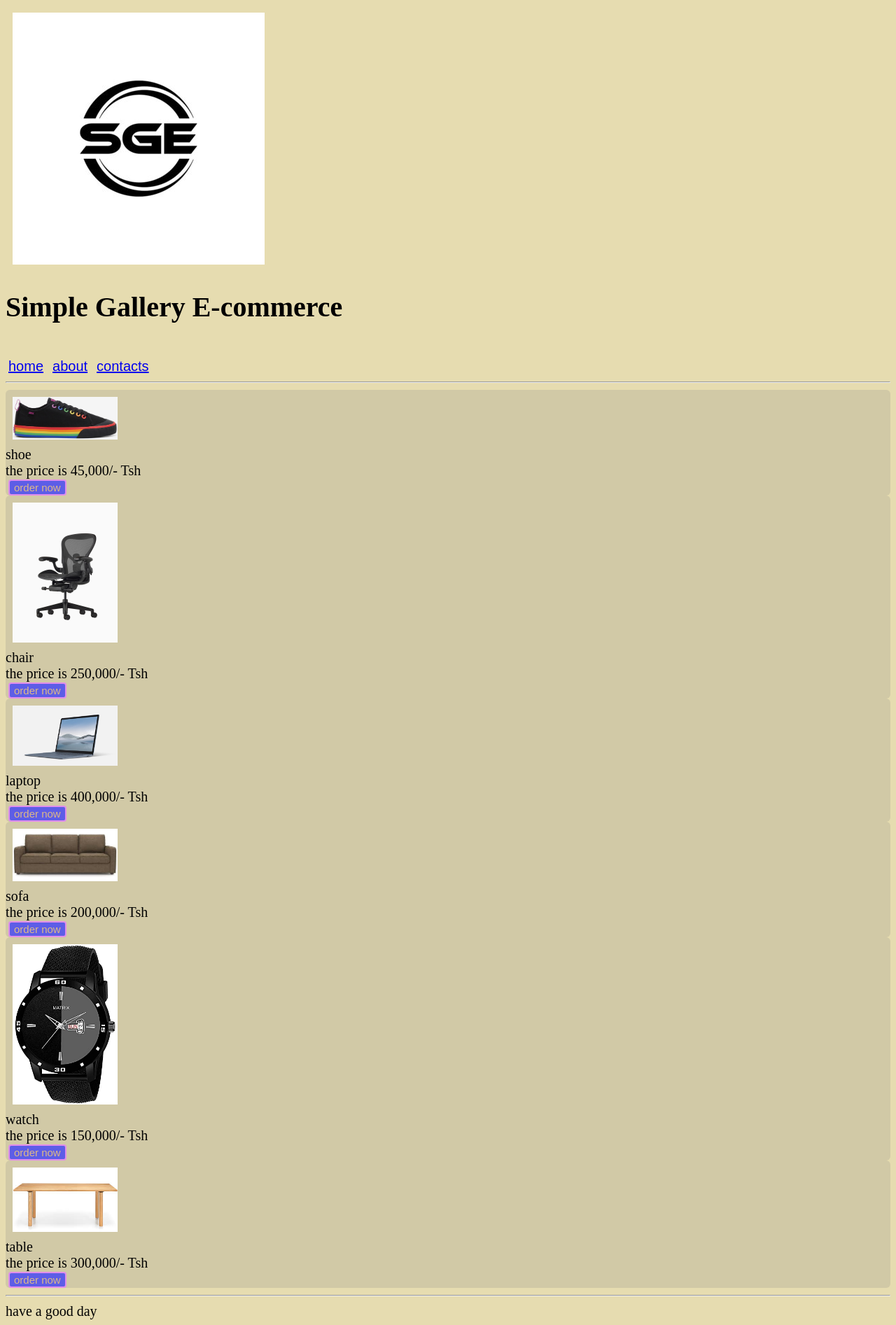
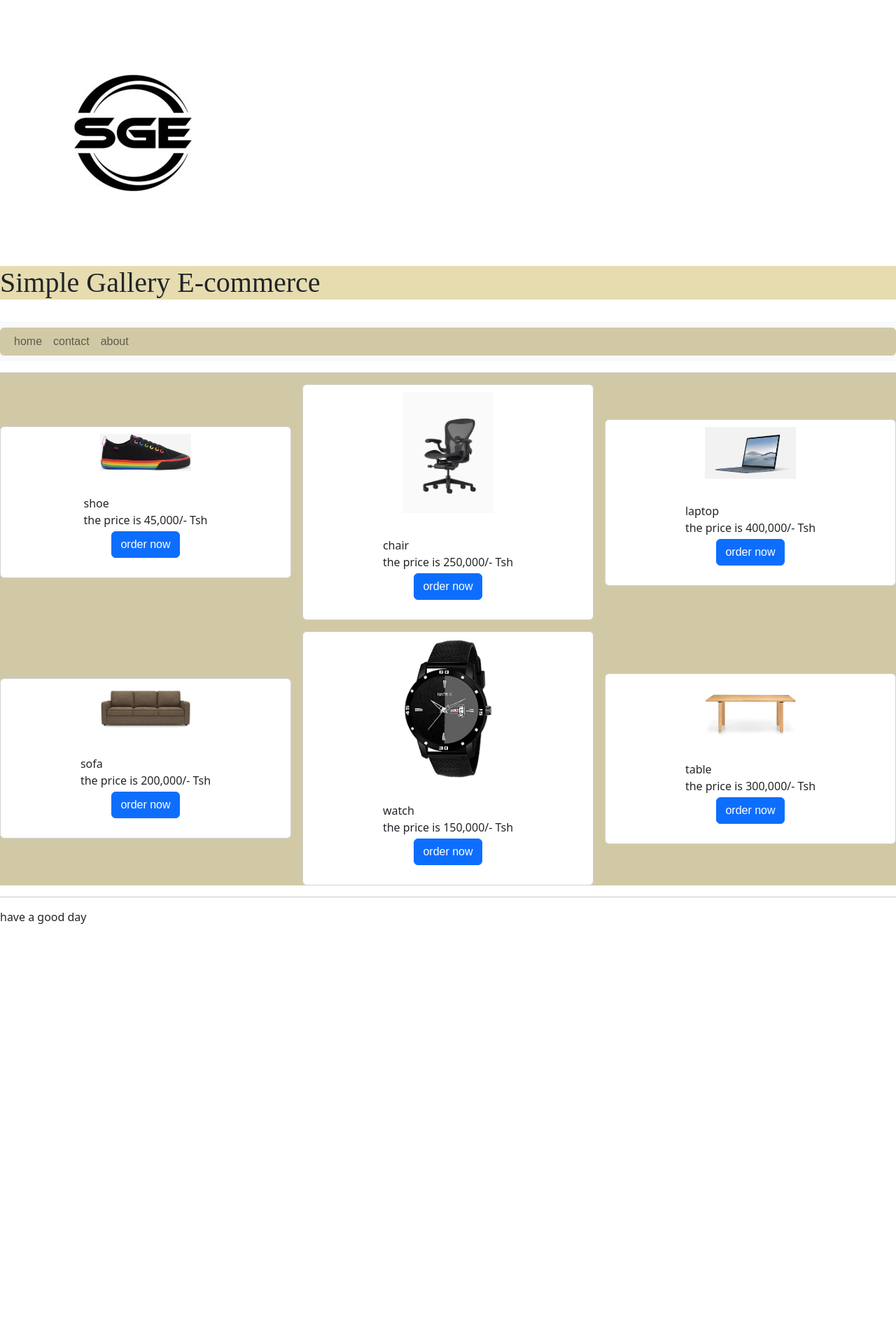
Before and after one commit to m03azy/SGE, a PHP site: page /?name=1 in a window 1280 px wide. Shown: the whole page at 70% size. After the commit the page ends 1320 px from the top, so only its background shows below. Run offline with PHP 8.4, Linux system fonts and the light colour scheme; data that the repository does not hold is empty.

Commit message:
initial poject baseline

```diff
--- a/index.php
+++ b/index.php
@@ -1,13 +1,33 @@
 <html>
     <head>
         <link href='css/style.css' type='text/css' rel='stylesheet'>
+        <meta charset='utf-8'>
+          <!-- CSS only -->
+          <link href="https://cdn.jsdelivr.net/npm/bootstrap@5.2.2/dist/css/bootstrap.min.css" rel="stylesheet" integrity="sha384-Zenh87qX5JnK2Jl0vWa8Ck2rdkQ2Bzep5IDxbcnCeuOxjzrPF/et3URy9Bv1WTRi" crossorigin="anonymous">
+
+        <!-- JavaScript Bundle with Popper -->
+        <script src="https://cdn.jsdelivr.net/npm/bootstrap@5.2.2/dist/js/bootstrap.bundle.min.js" integrity="sha384-OERcA2EqjJCMA+/3y+gxIOqMEjwtxJY7qPCqsdltbNJuaOe923+mo//f6V8Qbsw3" crossorigin="anonymous"></script>
     </head>
     <body>
         <img src="images/logo.png" length='200px' widht='150px'>
         <h1> Simple Gallery E-commerce</h1><br>
-            <a href=index.php>home</a>
-            <a href=index.php>about</a>
-            <a href=index.php>contacts</a>
+        <nav class="navbar navbar-expand-sm bg-light">
+            <div class="container-fluid">
+                <!-- Links -->
+                <ul class="navbar-nav">
+                <li class="nav-item">
+                    <a class="nav-link" href="index.php">home</a>
+                </li>
+                <li class="nav-item">
+                    <a class="nav-link" href="ndex.php">contact</a>
+                </li>
+                <li class="nav-item">
+                    <a class="nav-link" href="ndex.php">about</a>
+                </li>
+                </ul>
+            </div>
+        </nav>
+
         <hr>
         <?php
             $products = array(
@@ -48,20 +68,26 @@
             $price=$_GET['price'];
 
         ?>
+        <div class='row row-cols-1 row-cols-sm-2 row-cols-md-3 g-3'>
             <?php
                 if(count($products) > 0 ){
+
                     for($i = 0; $i < count($products); $i++){ ?>
 
-                 <div class='row'>
+
+                        <div class='col'>
+                            <div class='card'>
                                 <img src='<?=$products[$i]['image']; ?>' length='200' width='150' /><br>
                                 <?= $products[$i]['name']; ?><br>
                                 the price is <?= $products[$i]['price'] ?><br>
-                    <a href='view.php?id=<?=$i; ?>'><button>order now</button></a><br>
+                                <a href='view.php?id=<?=$i; ?>'><button type='botton' class='btn btn-primary'>order now</button></a><br>
+                            </div>
                         </div>
                     <?php }
                 }
                 $products=$_GET='view.php?'
             ?>
+        </div>
         <hr>
         <footer> have a good day</footer>
     </body>
```
Also changed, not shown: view.php (+8 -3 lines). Lines whose indentation alone changed are shown as unchanged.
